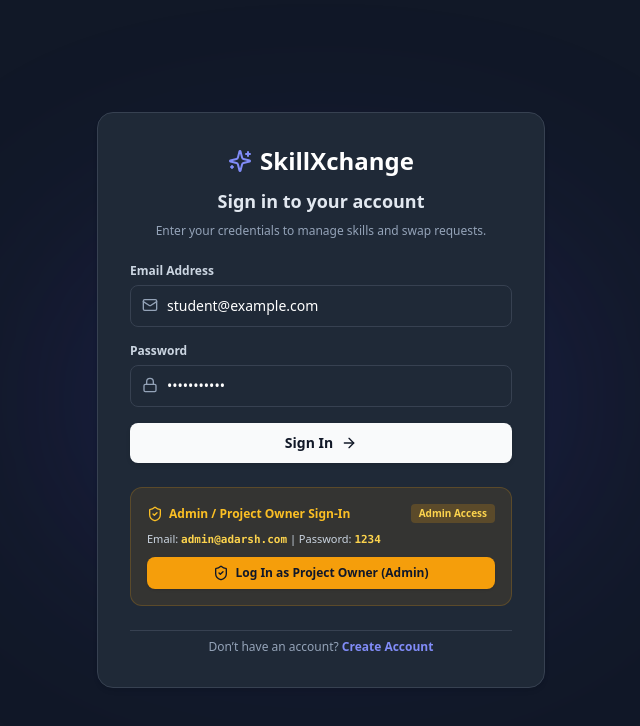
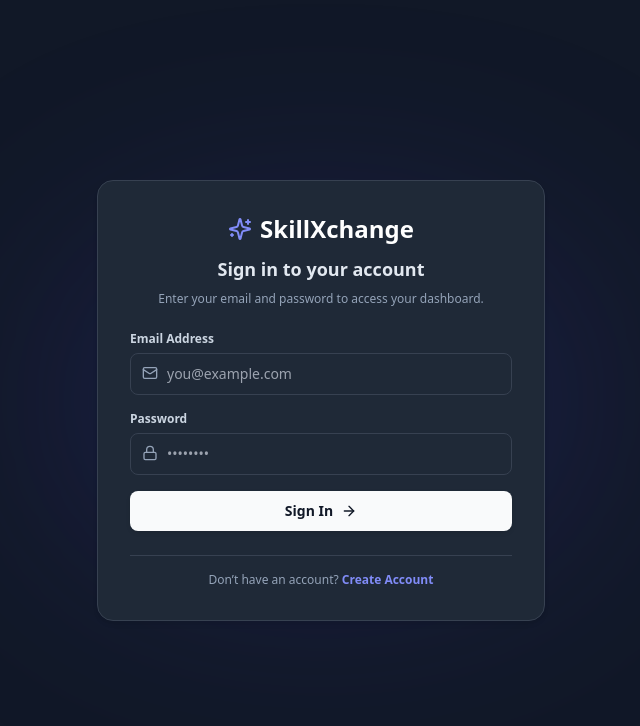
Before and after one commit to Adarshkumar702/skillxchange, a Next.js app in the folder apps/web/: page /login in a window 1280 px wide. Shown: the top 726 px of the page, without its empty margins (319-959 px from the left). Built offline with nearby package versions, Linux system fonts and the light colour scheme.

Commit message:
sec(auth): remove plain-text admin credentials callout box from public login page for security

```diff
--- a/apps/web/app/login/page.tsx
+++ b/apps/web/app/login/page.tsx
@@ -5,27 +5,24 @@ import Link from 'next/link';
 import { useRouter } from 'next/navigation';
 import { useAuth } from '../../lib/authContext';
 import { fetchApi } from '../../lib/apiClient';
-import { Sparkles, ArrowRight, Lock, Mail, AlertCircle, ShieldCheck } from 'lucide-react';
+import { Sparkles, ArrowRight, Lock, Mail, AlertCircle } from 'lucide-react';
 
 export default function LoginPage() {
   const router = useRouter();
   const { login } = useAuth();
-  const [email, setEmail] = useState('student@example.com');
-  const [password, setPassword] = useState('password123');
+  const [email, setEmail] = useState('');
+  const [password, setPassword] = useState('');
   const [error, setError] = useState('');
   const [loading, setLoading] = useState(false);
 
-  const handleSubmit = async (e?: React.FormEvent, customEmail?: string, customPassword?: string) => {
-    if (e) e.preventDefault();
+  const handleSubmit = async (e: React.FormEvent) => {
+    e.preventDefault();
     setError('');
     setLoading(true);
 
-    const submitEmail = customEmail || email;
-    const submitPassword = customPassword || password;
-
     const res = await fetchApi('/auth/login', {
       method: 'POST',
-      body: JSON.stringify({ email: submitEmail, password: submitPassword }),
+      body: JSON.stringify({ email, password }),
     });
 
     setLoading(false);
@@ -33,7 +30,7 @@ export default function LoginPage() {
     if (res.success && res.data) {
       login(res.data.accessToken, res.data.user);
 
-      // If Admin role, navigate to Admin Panel
+      // If Admin role, navigate directly to Admin Control Panel
       if (res.data.user.role === 'ADMIN') {
         router.push('/dashboard/admin');
       } else {
@@ -42,12 +39,6 @@ export default function LoginPage() {
     } else {
       setError(res.message || 'Invalid email or password');
     }
-  };
-
-  const handleAdminQuickLogin = () => {
-    setEmail('admin@adarsh.com');
-    setPassword('1234');
-    handleSubmit(undefined, 'admin@adarsh.com', '1234');
   };
 
   return (
@@ -61,7 +52,7 @@ export default function LoginPage() {
             <span className="font-extrabold text-2xl text-white">SkillXchange</span>
           </Link>
           <h2 className="text-lg font-bold text-slate-200">Sign in to your account</h2>
-          <p className="text-xs text-slate-400">Enter your credentials to manage skills and swap requests.</p>
+          <p className="text-xs text-slate-400">Enter your email and password to access your dashboard.</p>
         </div>
 
         {error && (
@@ -71,7 +62,7 @@ export default function LoginPage() {
           </div>
         )}
 
-        <form onSubmit={(e) => handleSubmit(e)} className="space-y-4">
+        <form onSubmit={handleSubmit} className="space-y-4">
           <div>
             <label className="block text-xs font-semibold text-slate-300 mb-1.5">Email Address</label>
             <div className="relative">
@@ -82,7 +73,7 @@ export default function LoginPage() {
                 value={email}
                 onChange={(e) => setEmail(e.target.value)}
                 className="w-full pl-9 pr-4 py-2.5 rounded-lg bg-surface border border-surfaceBorder text-sm text-white focus:outline-none focus:border-indigo-500 transition-colors"
-                placeholder="student@example.com"
+                placeholder="you@example.com"
               />
             </div>
           </div>
@@ -111,32 +102,7 @@ export default function LoginPage() {
           </button>
         </form>
 
-        {/* Dedicated Admin Account Sign-In Section */}
-        <div className="p-4 rounded-xl bg-amber-500/10 border border-amber-500/20 space-y-2">
-          <div className="flex items-center justify-between">
-            <span className="text-xs font-extrabold text-amber-400 flex items-center gap-1.5">
-              <ShieldCheck className="w-4 h-4 text-amber-400" /> Admin / Project Owner Sign-In
-            </span>
-            <span className="text-[10px] font-bold px-2 py-0.5 rounded bg-amber-500/20 text-amber-300">
-              Admin Access
-            </span>
-          </div>
-
-          <p className="text-[11px] text-slate-300">
-            Email: <code className="text-amber-300 font-bold">admin@adarsh.com</code> | Password: <code className="text-amber-300 font-bold">1234</code>
-          </p>
-
-          <button
-            type="button"
-            onClick={handleAdminQuickLogin}
-            disabled={loading}
-            className="w-full py-2 rounded-lg bg-amber-500 text-slate-900 font-extrabold text-xs hover:bg-amber-400 transition-colors flex items-center justify-center gap-1.5 shadow"
-          >
-            <ShieldCheck className="w-4 h-4" /> Log In as Project Owner (Admin)
-          </button>
-        </div>
-
-        <div className="pt-2 border-t border-surfaceBorder text-center space-y-2 text-xs">
+        <div className="pt-4 border-t border-surfaceBorder text-center space-y-2 text-xs">
           <p className="text-slate-400">
             Don’t have an account?{' '}
             <Link href="/register" className="text-indigo-400 font-semibold hover:underline">
```
